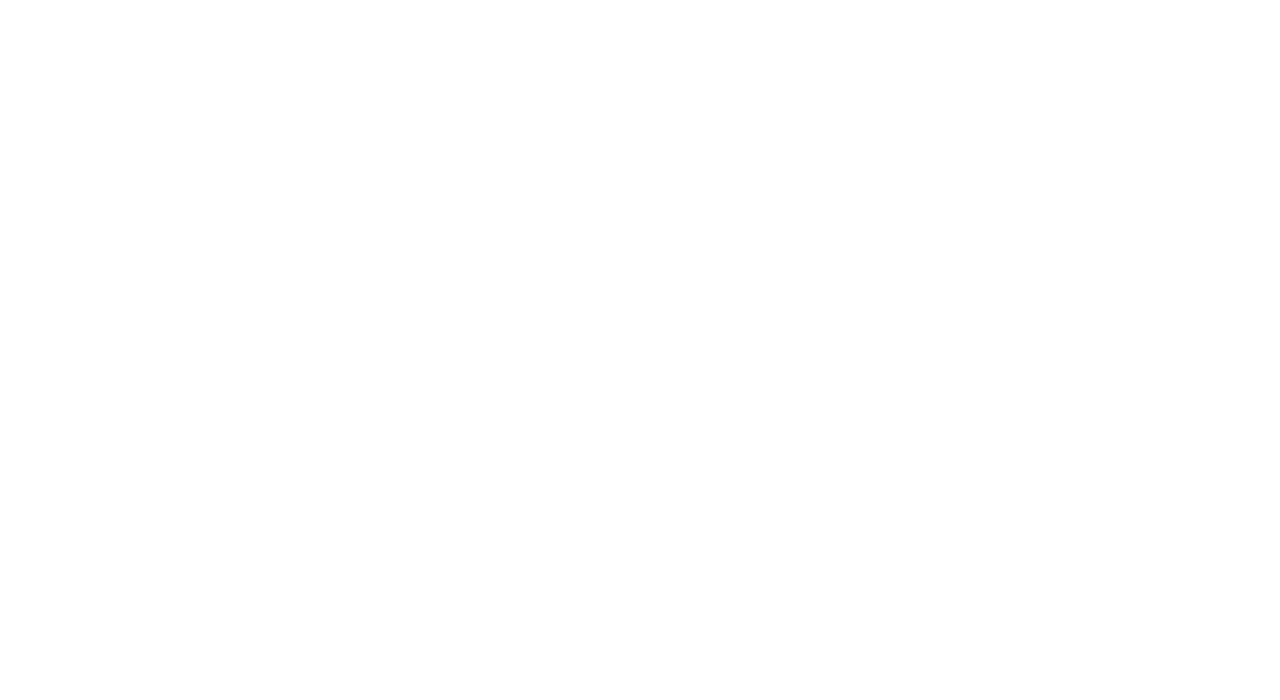
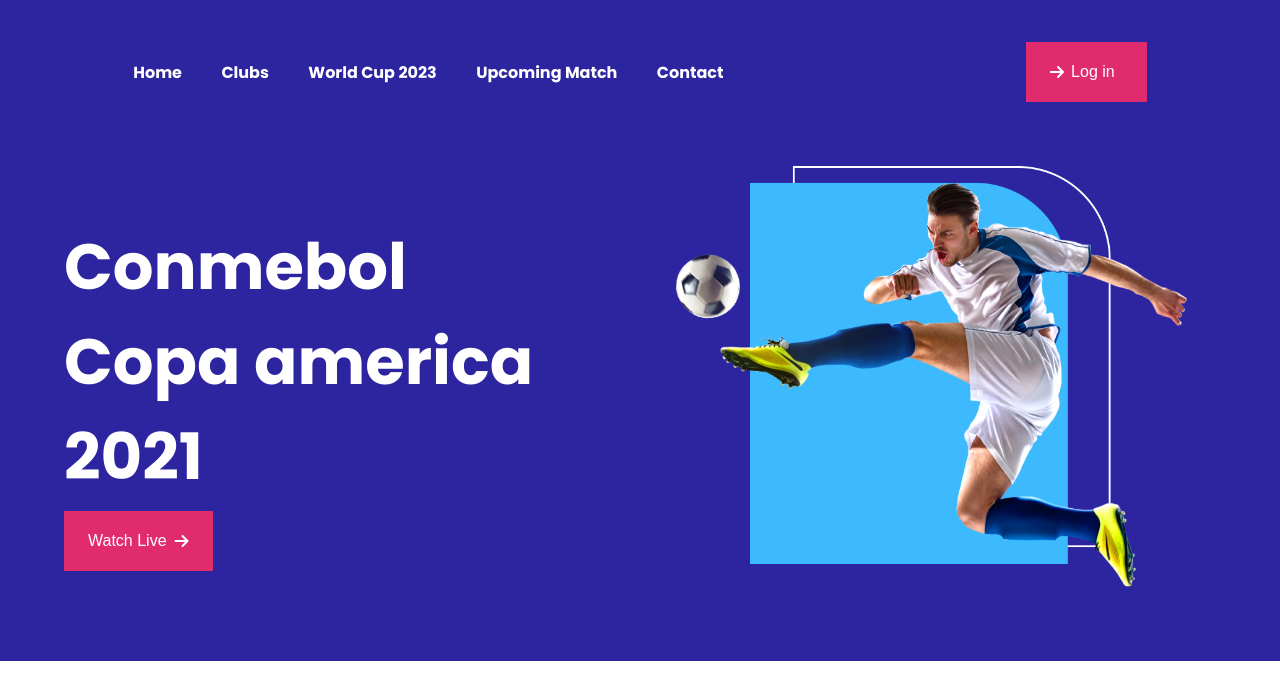
Before and after one commit to SoubirSaian/copa-america-2021, a plain HTML site: page index.html in a window 1280 px wide. Drawn offline with Linux system fonts and the light colour scheme.

Commit message:
header & top-banner

```diff
--- a/index.html
+++ b/index.html
@@ -4,11 +4,44 @@
     <meta charset="UTF-8">
     <meta http-equiv="X-UA-Compatible" content="IE=edge">
     <meta name="viewport" content="width=device-width, initial-scale=1.0">
+       <!-- font-awesome -->
+    <script src="https://kit.fontawesome.com/7a84a25275.js" crossorigin="anonymous"></script>
     <title>Copa America</title>
              <!-- css file -->
     <link rel="stylesheet" href="style.css">
 </head>
 <body>
+     <!-- header-part/navigation -->
+     <header>
+         <nav class="nav-bar">
+             <span>
+                 <a href="">Home</a>
+                 <a href="">Clubs</a>
+                 <a href="">World Cup 2023</a>
+                 <a href="">Upcoming Match</a>
+                 <a href="">Contact</a>
+            </span>
+            <span>
+                <button class="link-button"><i class="fas fa-arrow-right"></i><p style="margin-left: 7px;">Log in</p></button>
+            </span>
+         </nav>
+     </header>
 
+            <!-- top-banner -->
+
+     <section class="banner">
+        <div class="top-banner">
+            <div class="banner-info">
+                <h1 class="banner-title">Conmebol <br>Copa america <br>2021</h1>
+                <button class="link-button">
+                    <p>Watch Live</p>
+                    <i class="fas fa-arrow-right"></i>
+                </button>
+            </div>
+            <div class="banner-img">
+                <img src="images/banner.png" alt="Copa-logo">
+            </div>
+        </div>
+     </section>
 </body>
 </html>
--- a/style.css
+++ b/style.css
@@ -1,2 +1,61 @@
 /* poppin-font */
 @import url('https://fonts.googleapis.com/css2?family=Poppins:wght@700&display=swap');
+
+body{
+    margin: 0;
+    font-family: 'Poppins', sans-serif;
+}
+   /*-------------- header ----------------- */
+header{
+    background-color: #2d25a0;
+    padding-top: 42px;
+}
+.nav-bar{
+    display:flex;
+    justify-content: space-around;
+    align-items: center;
+
+}
+.nav-bar a{
+    text-decoration: none;
+    color: white;
+    font-size: 16px;
+    margin-right: 36px
+}
+/* -----------banner part--------- */
+
+.top-banner{
+    display: flex;
+    background-color: #2d25a0;
+
+}
+.banner-info , .banner-img{
+    width: 50%;
+    padding: 5%
+}
+.banner-info{
+    padding-left: 100x;
+    padding-right: 0px;
+}
+.banner-title{
+    font-size: 64px;
+    color: white;
+    margin-bottom: 7px;
+}
+
+.link-button{
+    display: flex;
+    align-items: center;
+    font-size: 16px;
+    padding: 5px 24px;
+    color: white;
+    border: none;
+    background-color:  #E02C6D;
+}
+.link-button p{
+    margin-right: 8px;
+}
+
+.banner-img img{
+    width: 95%;
+}
```
